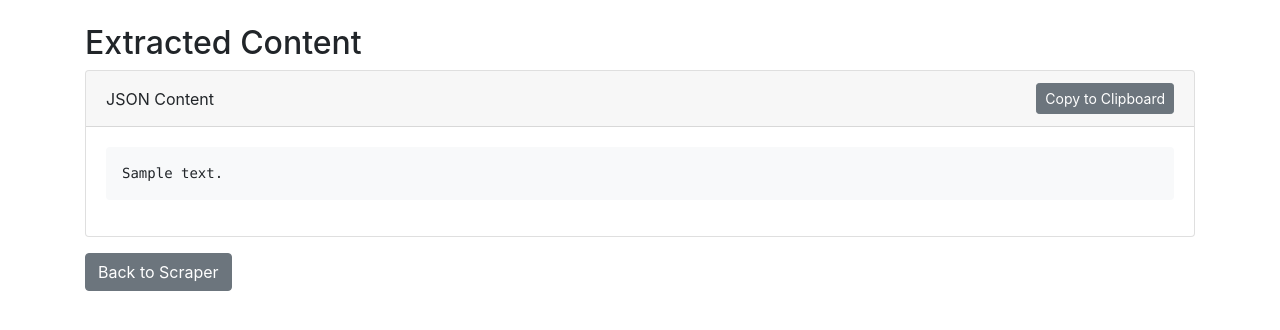
After one commit to akempler/migrator, a Flask app: template templates/content.html in a window 1280 px wide. The commit adds this page. Shown: the top 330 px of the page. Run offline with Flask 3, Linux system fonts and the light colour scheme; the template is opened without the code that fills it: most values are stand-ins (such as "Sample title", 1, 10 or a date in 2020); some libraries are stand-ins or nearby versions.

Commit message:
initial functional content extraction.

```diff
--- a/app.py
+++ b/app.py
@@ -361,11 +361,66 @@ Include field descriptions based on the data patterns observed."""
         except:
             pretty_schema = schema
 
-        return render_template('schema.html', schema=pretty_schema)
+        return render_template('schema.html',
+                             schema=pretty_schema,
+                             table_html=table_html)
     except Exception as e:
-        print(f"Error in generate_schema route: {str(e)}")  # Debug print
+        print(f"Error in generate_schema route: {str(e)}")
         return render_template('scrape.html',
                              error=f"Error generating schema: {str(e)}")
 
+@app.route('/extract_content', methods=['POST'])
+def extract_content():
+    try:
+        schema = request.form.get('schema')
+        table_html = request.form.get('table_html')
+
+        if not schema or not table_html:
+            return jsonify({"error": "Missing schema or table HTML"}), 400
+
+        prompt = f"""Based on the following Schema and html table,
+extract ALL content from the table and convert it to json.
+Do not truncate or summarize the data - include every row from the table.
+Return the complete dataset as valid JSON that matches the schema structure.
+
+Schema:
+{schema}
+
+HTML Table:
+{table_html}
+
+Important: Return the complete JSON for all rows. Do not use ellipsis (...) or truncate the data."""
+
+        client = openai.OpenAI()
+        response = client.chat.completions.create(
+            model="gpt-4o",
+            messages=[
+                {"role": "user", "content": prompt}
+            ],
+            temperature=0.7,
+            max_tokens=12000  # Increased max_tokens
+        )
+
+        content = response.choices[0].message.content
+
+        # Try to parse and format the JSON
+        try:
+            # Remove any explanatory text before or after the JSON
+            import re
+            json_match = re.search(r'\{[\s\S]*\}|\[[\s\S]*\]', content)
+            if json_match:
+                content = json_match.group()
+
+            parsed_content = json.loads(content)
+            pretty_content = json.dumps(parsed_content, indent=2)
+        except json.JSONDecodeError:
+            pretty_content = content
+
+        return render_template('content.html', content=pretty_content)
+
+    except Exception as e:
+        print(f"Error in extract_content route: {str(e)}")
+        return jsonify({"error": f"Error extracting content: {str(e)}"}), 500
+
 if __name__ == '__main__':
     app.run(debug=True)
--- /dev/null
+++ b/templates/content.html
@@ -0,0 +1,38 @@
+<!DOCTYPE html>
+<html>
+<head>
+    <title>Extracted Content</title>
+    <link rel="stylesheet" href="https://stackpath.bootstrapcdn.com/bootstrap/4.5.2/css/bootstrap.min.css">
+</head>
+<body>
+    <div class="container mt-4">
+        <h2>Extracted Content</h2>
+
+        <div class="card">
+            <div class="card-header d-flex justify-content-between align-items-center">
+                <span>JSON Content</span>
+                <button class="btn btn-sm btn-secondary" onclick="copyContent()">Copy to Clipboard</button>
+            </div>
+            <div class="card-body">
+                <pre id="contentJson" class="bg-light p-3 rounded" style="max-height: 70vh; overflow-y: auto;"><code>{{ content }}</code></pre>
+            </div>
+        </div>
+
+        <div class="mt-3">
+            <a href="{{ url_for('scrape_form') }}" class="btn btn-secondary">Back to Scraper</a>
+        </div>
+    </div>
+
+    <script>
+    function copyContent() {
+        const contentText = document.getElementById('contentJson').textContent;
+        navigator.clipboard.writeText(contentText).then(() => {
+            alert('Content copied to clipboard!');
+        }).catch(err => {
+            console.error('Failed to copy content:', err);
+            alert('Failed to copy content');
+        });
+    }
+    </script>
+</body>
+</html>
```
Also changed, not shown: templates/schema.html (+6 -1 lines).
